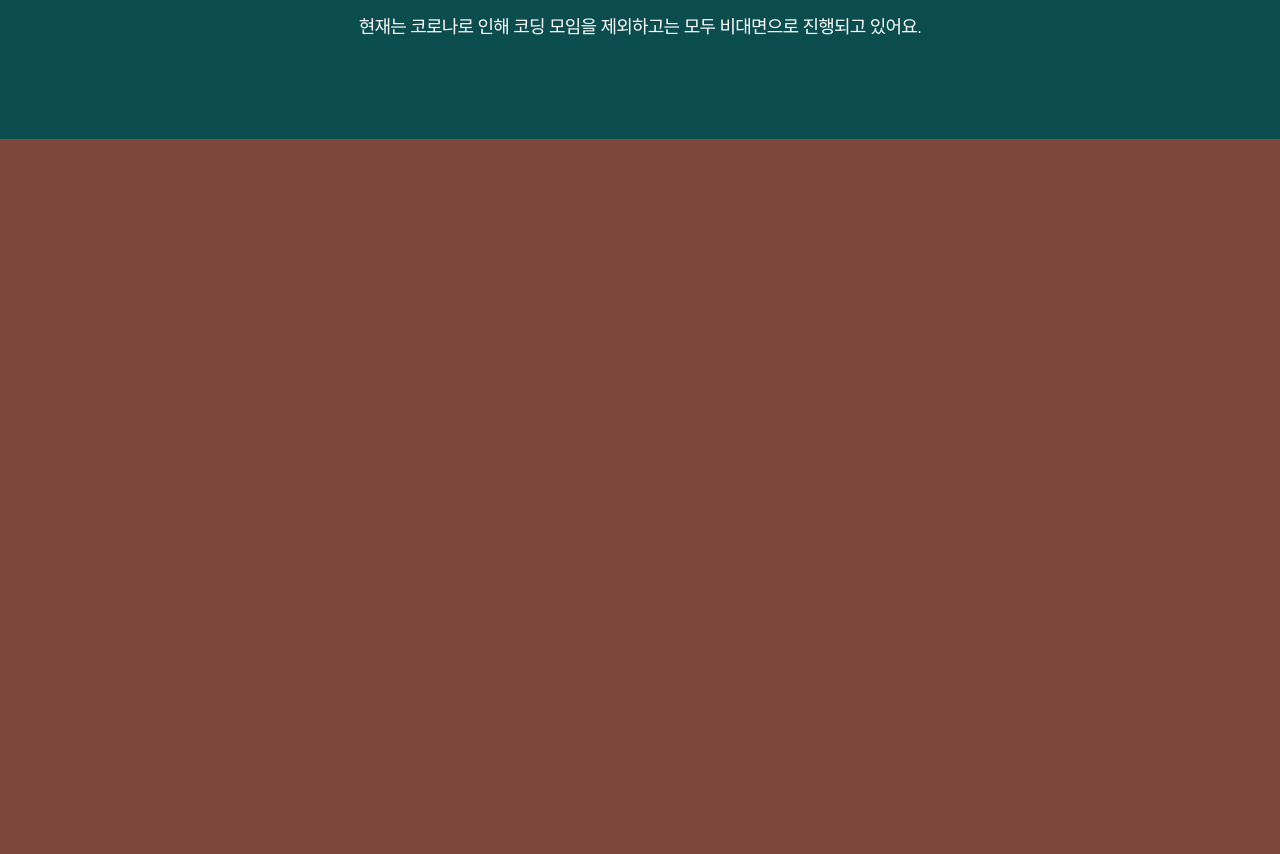
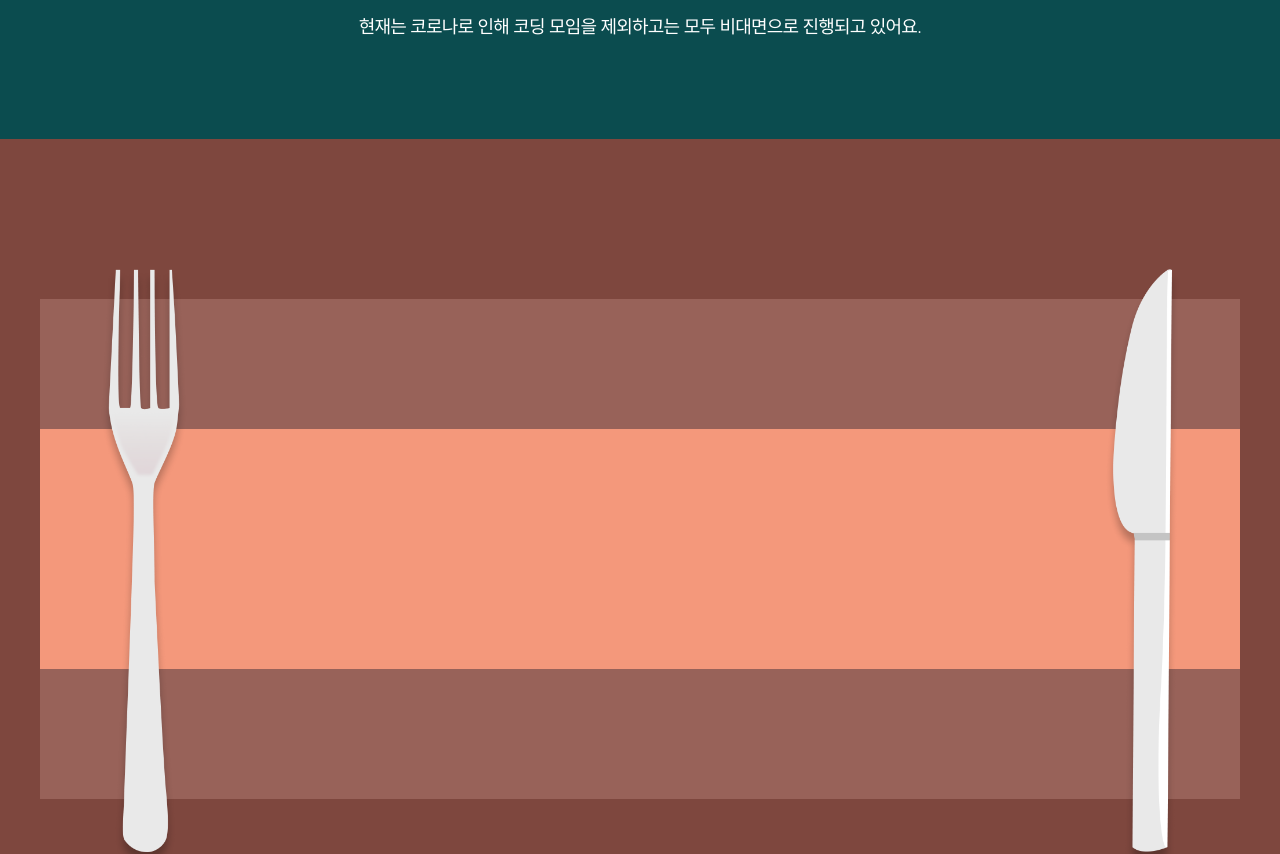
Before and after one commit to wafflestudio/wafflestudio.com-v3, a Svelte app: page / in a window 1280 px wide. Shown: the part 4200-5054 px from the top of the page. Built offline with nearby package versions, Linux system fonts and the light colour scheme.

Commit message:
[#18] background 구현

```diff
--- /dev/null
+++ b/src/components/schedule/background/background.svelte
@@ -0,0 +1,38 @@
+<div class="tablecloth">
+  <div />
+  <img class="trident" src="images/trident.png" alt="background fork" />
+  <img class="sword" src="images/sword.png" alt="background knife" />
+</div>
+
+<style>
+  div.tablecloth {
+    position: absolute;
+    width: 1200px;
+    height: 500px;
+    box-sizing: border-box;
+    top: calc(50vh - 240px);
+    left: calc(50vw - 600px);
+    background-color: #986259;
+    padding-top: 130px;
+  }
+
+  div.tablecloth > div {
+    height: 240px;
+    width: 100%;
+    background-color: #f4987b;
+  }
+
+  img {
+    height: 600px;
+    position: absolute;
+    top: -30px;
+  }
+
+  img.trident {
+    left: 60px;
+  }
+
+  img.sword {
+    right: 60px;
+  }
+</style>
--- a/src/components/schedule/schedule.svelte
+++ b/src/components/schedule/schedule.svelte
@@ -1,9 +1,16 @@
-<section />
+<script>
+  import Background from './background/background.svelte';
+</script>
+
+<section>
+  <Background />
+</section>
 
 <style>
   section {
     background-color: #7e473e;
     width: 100vw;
     height: 100vh;
+    position: relative;
   }
 </style>
```
Also changed, not shown: public/images/sword.png (added), public/images/trident.png (added).
